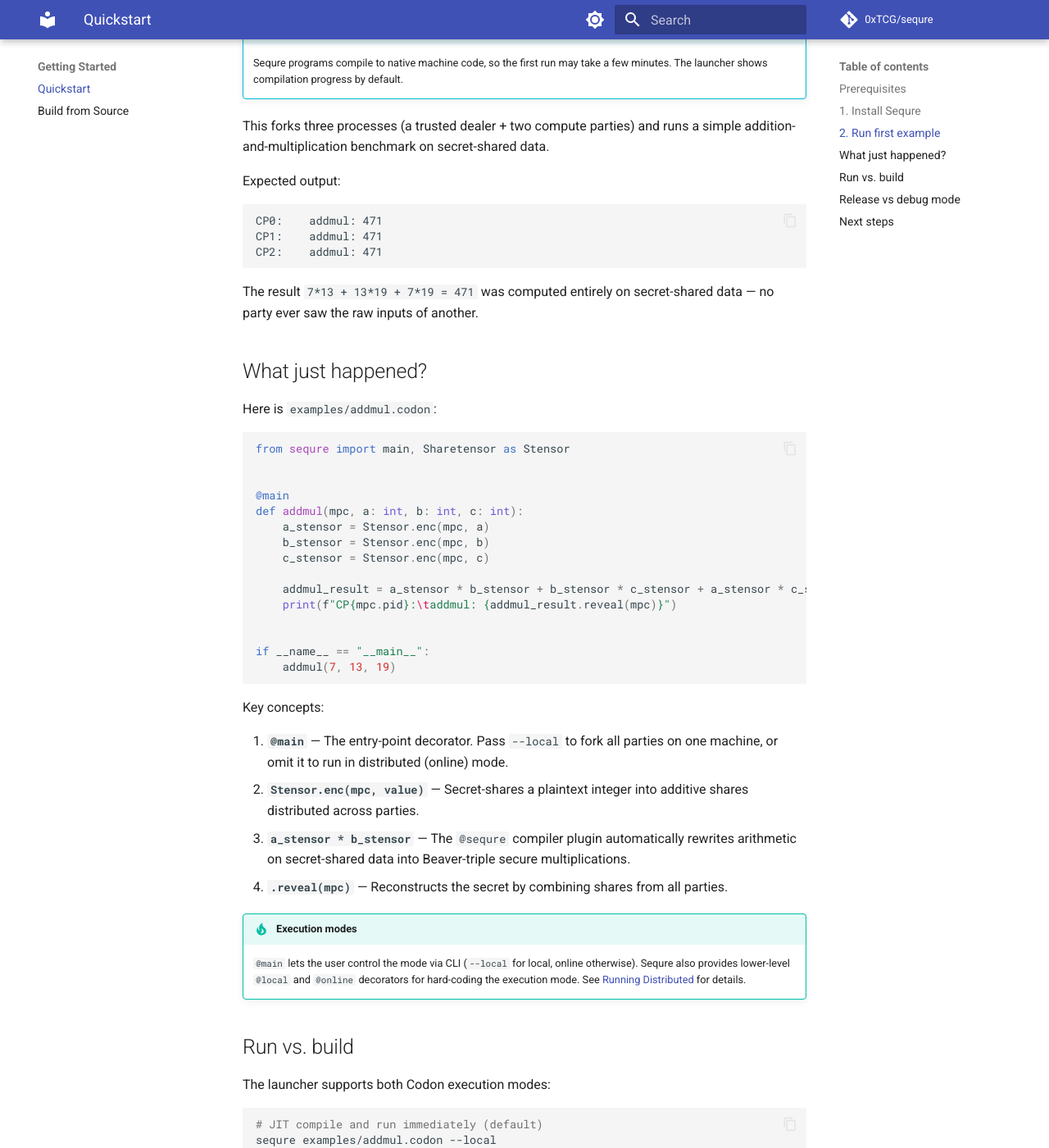
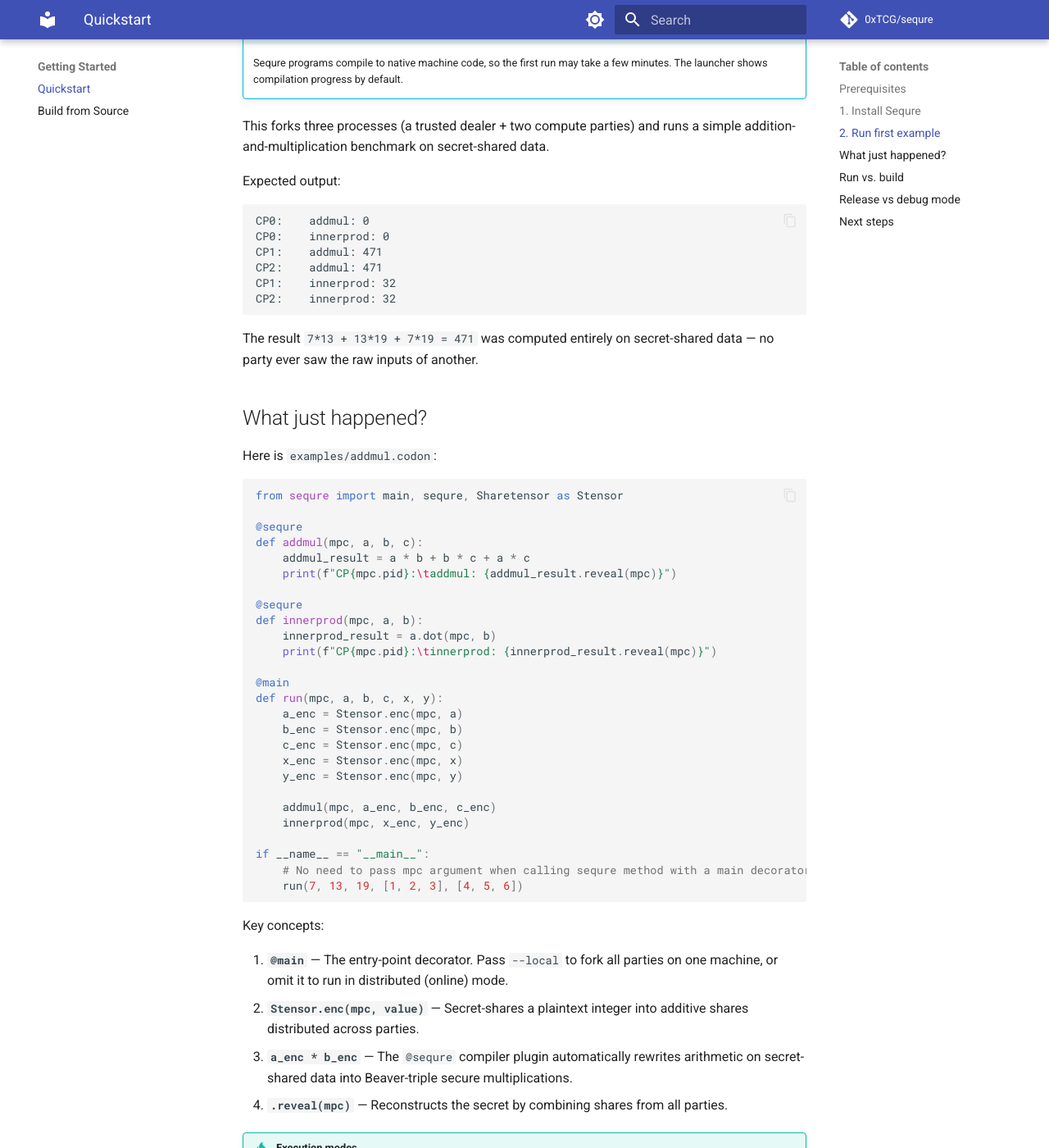
Before and after one commit to 0xTCG/sequre, an MkDocs documentation site: the page built from docs/getting-started/quickstart.md, in a window 1280 px wide and 1400 px high, scrolled down 670 px. Shown: the whole window at 82% size. Built offline with MkDocs 1.6.1 and Material for MkDocs 9.7.7, drawn with Linux system fonts in a browser that asks for light colours; comment, search, counter and statistics services are not loaded.

Commit message:
Addmul example tested

````diff
--- a/docs/getting-started/quickstart.md
+++ b/docs/getting-started/quickstart.md
@@ -35,9 +35,12 @@
 
 Expected output:
 ```
-CP0:    addmul: 471
+CP0:    addmul: 0
+CP0:    innerprod: 0
 CP1:    addmul: 471
 CP2:    addmul: 471
+CP1:    innerprod: 32
+CP2:    innerprod: 32
 ```
 
 The result `7*13 + 13*19 + 7*19 = 471` was computed entirely on secret-shared data — no party ever saw the raw inputs of another.
@@ -47,28 +50,39 @@
 Here is `examples/addmul.codon`:
 
 ```python
-from sequre import main, Sharetensor as Stensor
+from sequre import main, sequre, Sharetensor as Stensor
 
+@sequre
+def addmul(mpc, a, b, c):
+    addmul_result = a * b + b * c + a * c
+    print(f"CP{mpc.pid}:\taddmul: {addmul_result.reveal(mpc)}")
+
+@sequre
+def innerprod(mpc, a, b):
+    innerprod_result = a.dot(mpc, b)
+    print(f"CP{mpc.pid}:\tinnerprod: {innerprod_result.reveal(mpc)}")
 
 @main
-def addmul(mpc, a: int, b: int, c: int):
-    a_stensor = Stensor.enc(mpc, a)
-    b_stensor = Stensor.enc(mpc, b)
-    c_stensor = Stensor.enc(mpc, c)
+def run(mpc, a, b, c, x, y):
+    a_enc = Stensor.enc(mpc, a)
+    b_enc = Stensor.enc(mpc, b)
+    c_enc = Stensor.enc(mpc, c)
+    x_enc = Stensor.enc(mpc, x)
+    y_enc = Stensor.enc(mpc, y)
 
-    addmul_result = a_stensor * b_stensor + b_stensor * c_stensor + a_stensor * c_stensor
-    print(f"CP{mpc.pid}:\taddmul: {addmul_result.reveal(mpc)}")
-
+    addmul(mpc, a_enc, b_enc, c_enc)
+    innerprod(mpc, x_enc, y_enc)
 
 if __name__ == "__main__":
-    addmul(7, 13, 19)
+    # No need to pass mpc argument when calling sequre method with a main decorator
+    run(7, 13, 19, [1, 2, 3], [4, 5, 6])
 ```
 
 Key concepts:
 
 1. **`@main`** — The entry-point decorator. Pass `--local` to fork all parties on one machine, or omit it to run in distributed (online) mode.
 2. **`Stensor.enc(mpc, value)`** — Secret-shares a plaintext integer into additive shares distributed across parties.
-3. **`a_stensor * b_stensor`** — The `@sequre` compiler plugin automatically rewrites arithmetic on secret-shared data into Beaver-triple secure multiplications.
+3. **`a_enc * b_enc`** — The `@sequre` compiler plugin automatically rewrites arithmetic on secret-shared data into Beaver-triple secure multiplications.
 4. **`.reveal(mpc)`** — Reconstructs the secret by combining shares from all parties.
 
 !!! tip "Execution modes"
````
Also changed, not shown: README.md (+3 -5 lines), docs/user-guide/running-distributed.md (+1 -1 lines), 7 other files.
